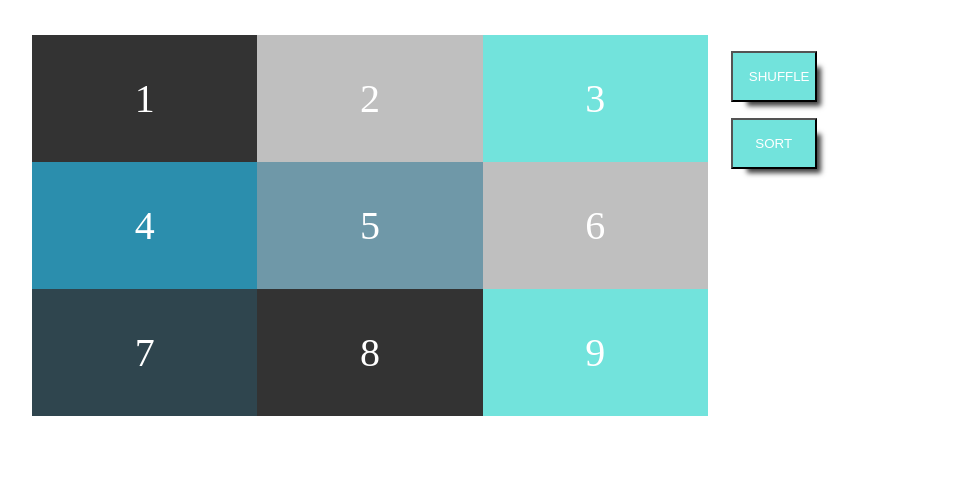
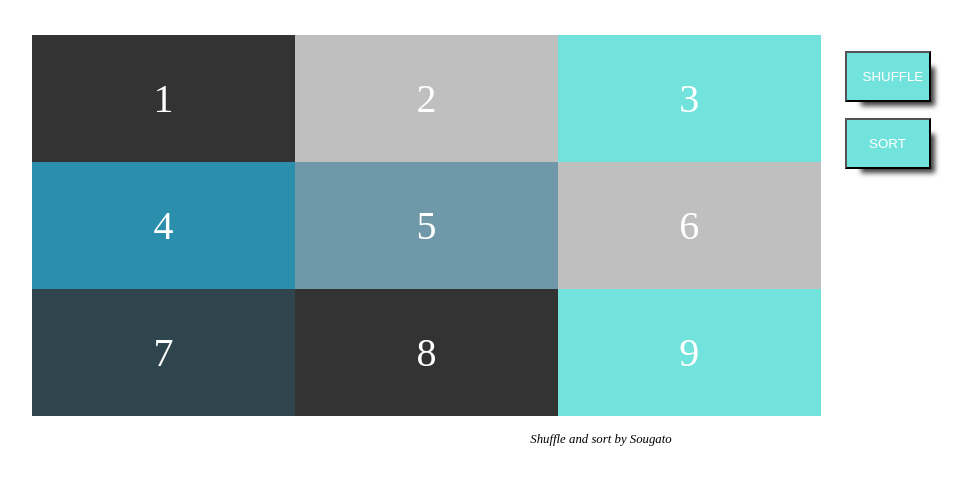
Before and after one commit to sougatopal/shuffle_sort_assgnmt, a plain HTML site: page index.html in a window 1280 px wide. Shown: the part 61-546 px from the top of the page, without its empty margins (39-1009 px from the left). Drawn offline with Linux system fonts and the light colour scheme.

Commit message:
added footer

```diff
--- a/index.css
+++ b/index.css
@@ -16,7 +16,7 @@ body,
         }
 
         .box-container {
-            width: 60%;
+            width: 70%;
             display: flex;
             flex-wrap: wrap;
         }
@@ -47,6 +47,11 @@ body,
             cursor: pointer;
             box-shadow: 10px 10px 5px -6px rgba(0, 0, 0, 0.75);
         }
+        footer{
+            text-align: center;
+            font-size: 0.8rem;
+            font-style: italic;
+        }
 
         @media only screen and (max-width: 550px) and (min-width: 100px) {
             .box-container div{
--- a/index.html
+++ b/index.html
@@ -24,6 +24,7 @@
         </div>
 
     </div>
+    <footer>Shuffle and sort by Sougato</footer>
     <script src="index.js" type="application/javascript"></script>
 </body>
 
```
